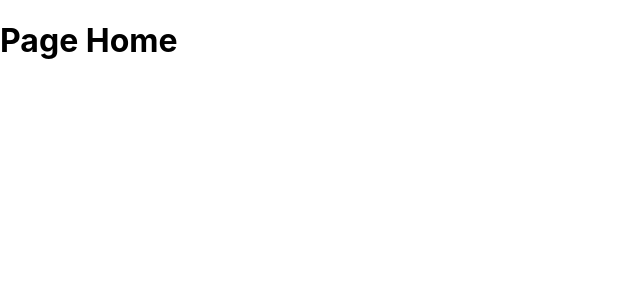
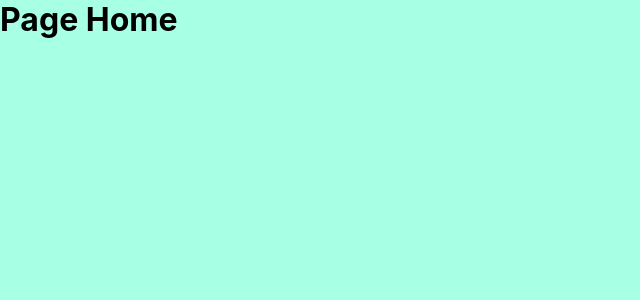
Before and after one commit to OliveiraJess/todo-react, a React (Create React App) app: page / in a window 1280 px wide. Shown: the top 300 px of the page, without its empty margins (0-640 px from the left). Built offline with nearby package versions, Linux system fonts and the light colour scheme.

Commit message:
index base

```diff
--- a/src/App.js
+++ b/src/App.js
@@ -1,4 +1,5 @@
 import './App.css';
+
 
 function App() {
   return (
--- a/src/index.css
+++ b/src/index.css
@@ -1,13 +1,78 @@
+html {
+  box-sizing: border-box;
+  font-size : 16px;
+}
+
+*,
+*:before,
+*:after {
+  box-sizing: inherit;
+}
+
 body {
+  -webkit-font-smoothing : antialiased;
+  -moz-osx-font-smoothing: grayscale;
+
+  background-color: #A7FFE4;
+  user-select     : none;
+
+}
+
+body,
+h1,
+h2,
+h3,
+h4,
+h5,
+h6,
+p,
+ol,
+ul,
+input,
+textarea {
   margin: 0;
   font-family: -apple-system, BlinkMacSystemFont, 'Segoe UI', 'Roboto', 'Oxygen',
     'Ubuntu', 'Cantarell', 'Fira Sans', 'Droid Sans', 'Helvetica Neue',
     sans-serif;
-  -webkit-font-smoothing: antialiased;
-  -moz-osx-font-smoothing: grayscale;
+}
+
+ol,
+ul {
+  list-style: none;
+}
+
+img {
+  max-width: 100%;
+  height   : auto;
 }
 
 code {
   font-family: source-code-pro, Menlo, Monaco, Consolas, 'Courier New',
     monospace;
 }
+
+input,
+select,
+textarea {
+  border : none;
+  outline: none;
+}
+
+::placeholder {
+  color: rgba(0, 0, 0, 0.2)
+}
+
+/* .container {
+
+}
+
+.main {
+
+} */
+
+.title {
+  color: #181818;
+  font-size: 64px;
+  font-weight: 100;
+  text-align: center;
+}
```
